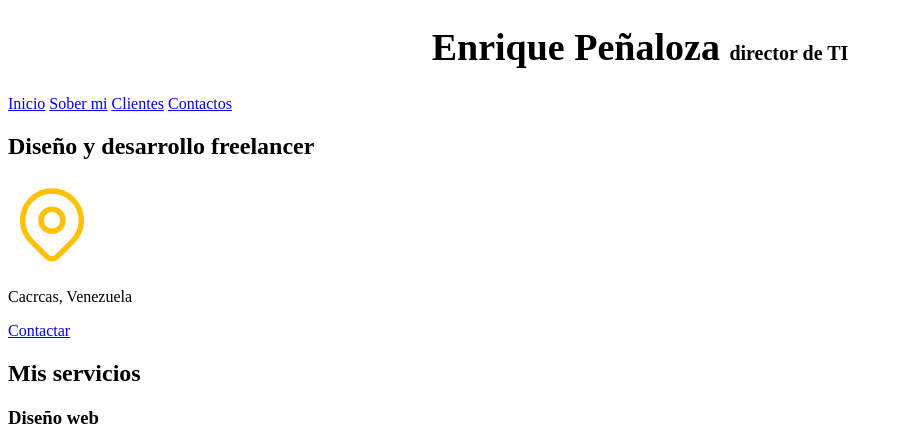
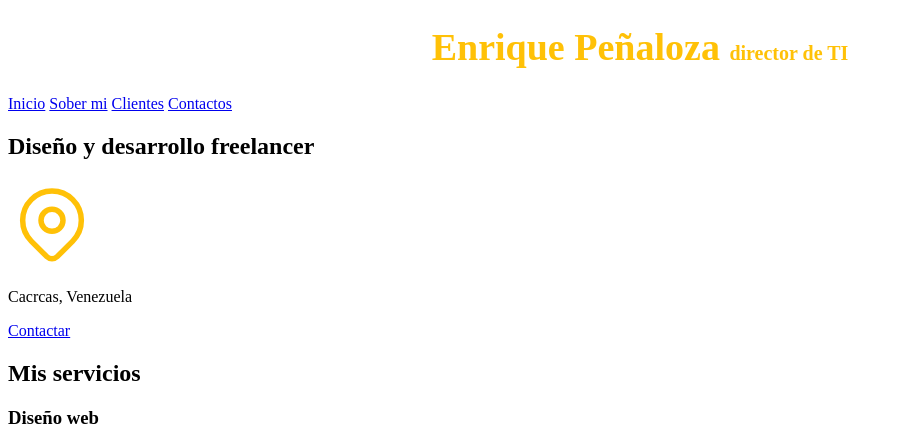
Before and after one commit to mundoenrique/desarrollo-web-juan-pablo, a PHP site: page / in a window 1280 px wide. Shown: the top 428 px of the page, without its empty margins (0-901 px from the left). Run offline with PHP 8.4, Linux system fonts and the light colour scheme.

Commit message:
Variables css

```diff
--- a/freelancer/css/styles.css
+++ b/freelancer/css/styles.css
@@ -1,3 +1,11 @@
+:root {
+  --blanco: #ffffff;
+  --oscuro: #212121;
+  --primario: #ffc107;
+  --secundario: #0097a7;
+  --gris: #757575;
+}
+
 html {
   font-size: 62.5%;
 }
@@ -6,11 +14,12 @@ body {
   font-size: 16px;
 }
 
-h1 {
+.titulo {
   text-align: center;
   font-size: 3.8rem;
+  color: var(--primario);
 }
 
-h1 span {
+.titulo span {
   font-size: 2rem;
 }
--- a/freelancer/index.html
+++ b/freelancer/index.html
@@ -9,7 +9,7 @@
   </head>
   <body>
     <header>
-      <h1>Enrique Peñaloza <span>director de TI</span></h1>
+      <h1 class="titulo">Enrique Peñaloza <span>director de TI</span></h1>
     </header>
 
     <nav>
```
